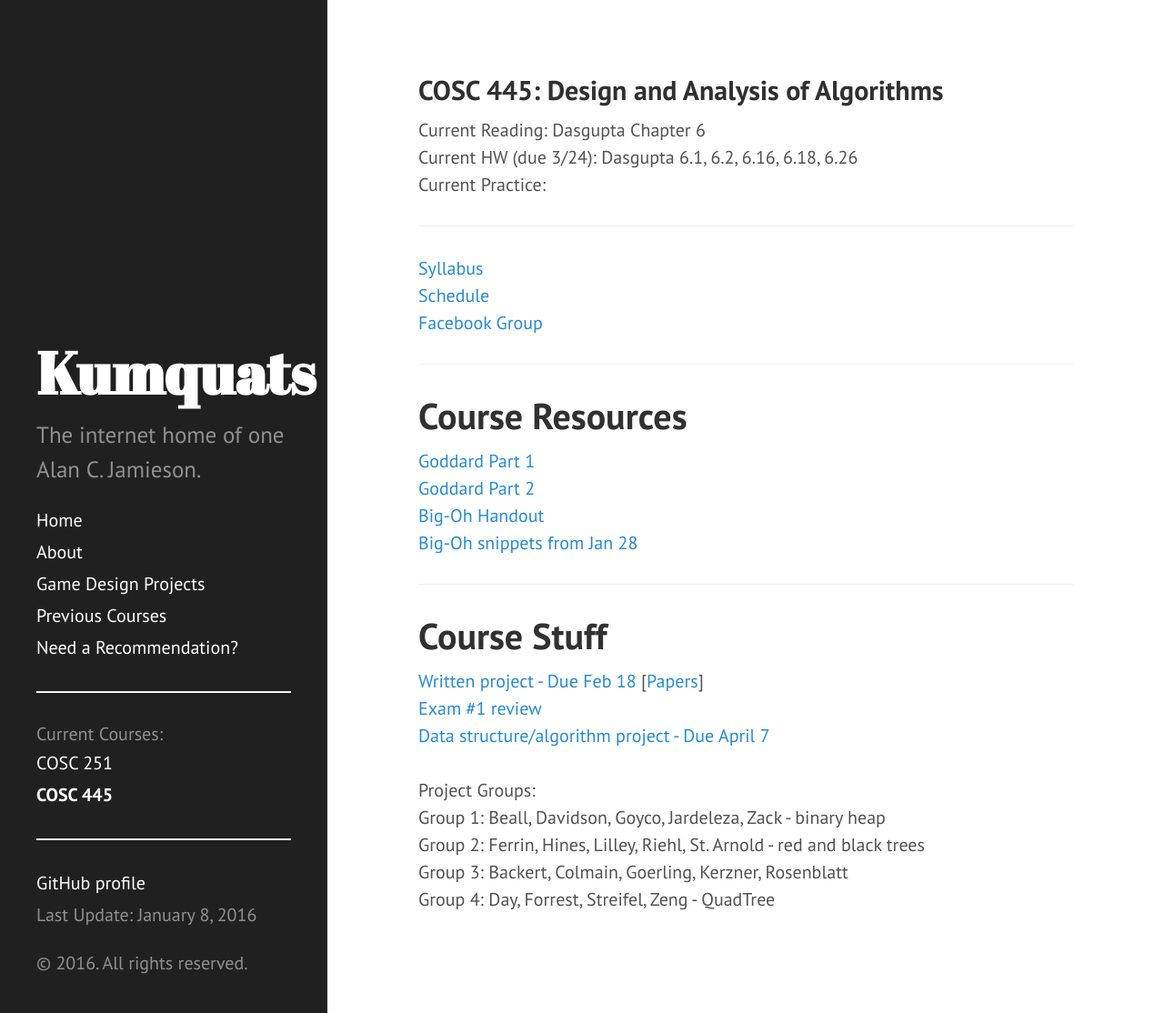
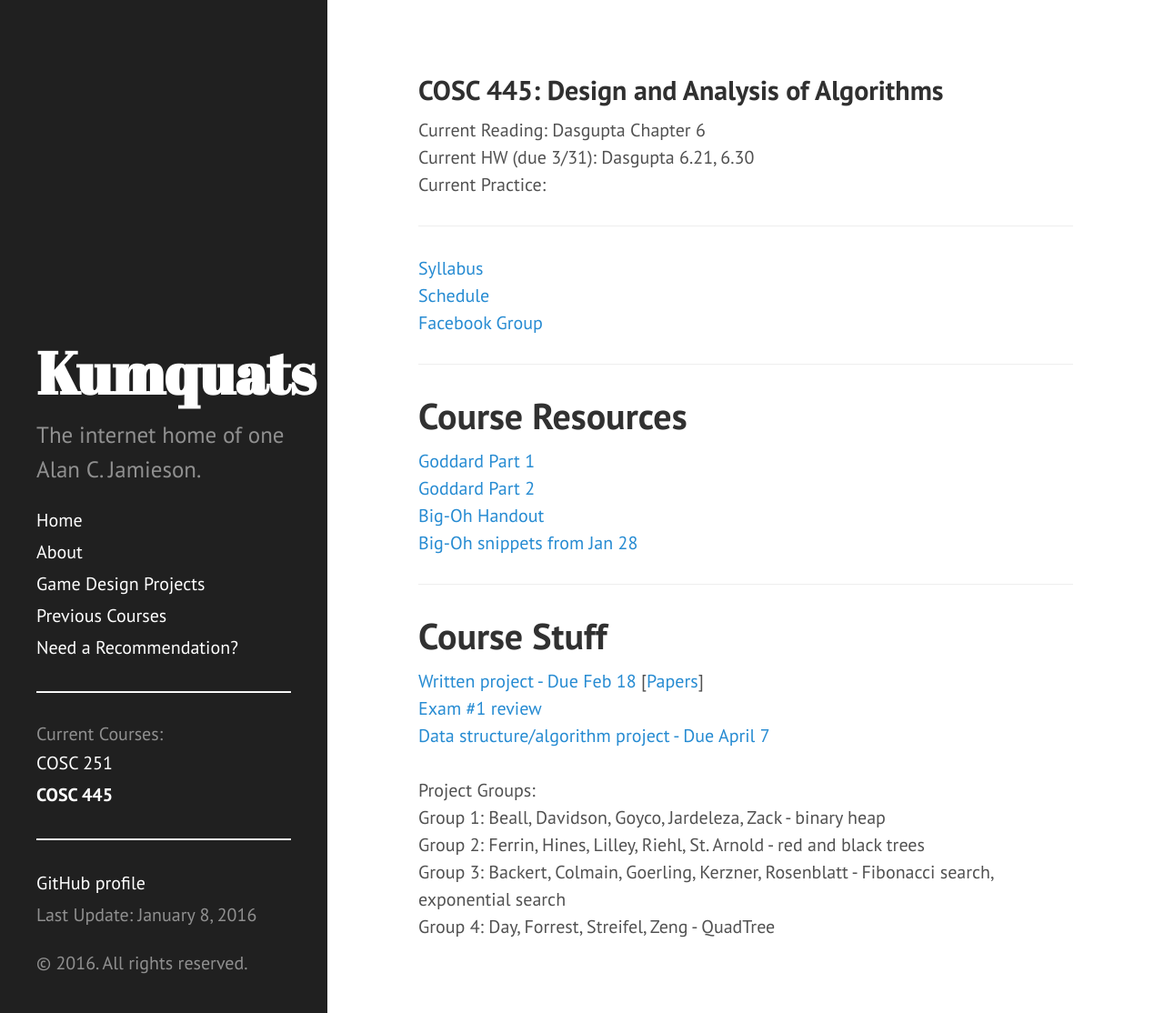
Before and after one commit to ripark/ripark.github.io, a Jekyll site: the page built from s16/cosc445.html, in a window 1280 px wide and 1114 px high. Shown: the whole window at 91% size. Built offline with Jekyll 4.4.1, drawn with Linux system fonts in a browser that asks for light colours; Markdown is read by kramdown in place of the engine named in the settings.

Commit message:
251 and 445 weekly update

```diff
--- a/s16/cosc251.html
+++ b/s16/cosc251.html
@@ -20,6 +20,8 @@
 <a href="http://ripark.github.io/s16/COSC251Lab3.pdf">Lab 3 - Due 3/1</a>
 <br>
 <a href="http://ripark.github.io/s16/Lab4.pdf">Lab 4 - Due 3/22</a> [<a href="http://ripark.github.io/s16/sample.sql">Sample</a>]
+<br>
+<a href="http://ripark.github.io/s16/COSC251Lab5.pdf">Lab 5 - Due 3/29</a>
 <br>
 <hr>
 <strong><u>Projects</strong></u>
--- a/s16/cosc445.html
+++ b/s16/cosc445.html
@@ -6,7 +6,7 @@
 
 Current Reading: Dasgupta Chapter 6
 <br>
-Current HW (due 3/24): Dasgupta 6.1, 6.2, 6.16, 6.18, 6.26
+Current HW (due 3/31): Dasgupta 6.21, 6.30
 <br>
 Current Practice:
 <br>
@@ -42,7 +42,7 @@
 <br>
 Group 2: Ferrin, Hines, Lilley, Riehl, St. Arnold - red and black trees
 <br>
-Group 3: Backert, Colmain, Goerling, Kerzner, Rosenblatt
+Group 3: Backert, Colmain, Goerling, Kerzner, Rosenblatt - Fibonacci search, exponential search
 <br>
 Group 4: Day, Forrest, Streifel, Zeng - QuadTree
 <br>
```
Also changed, not shown: 1 other file.
